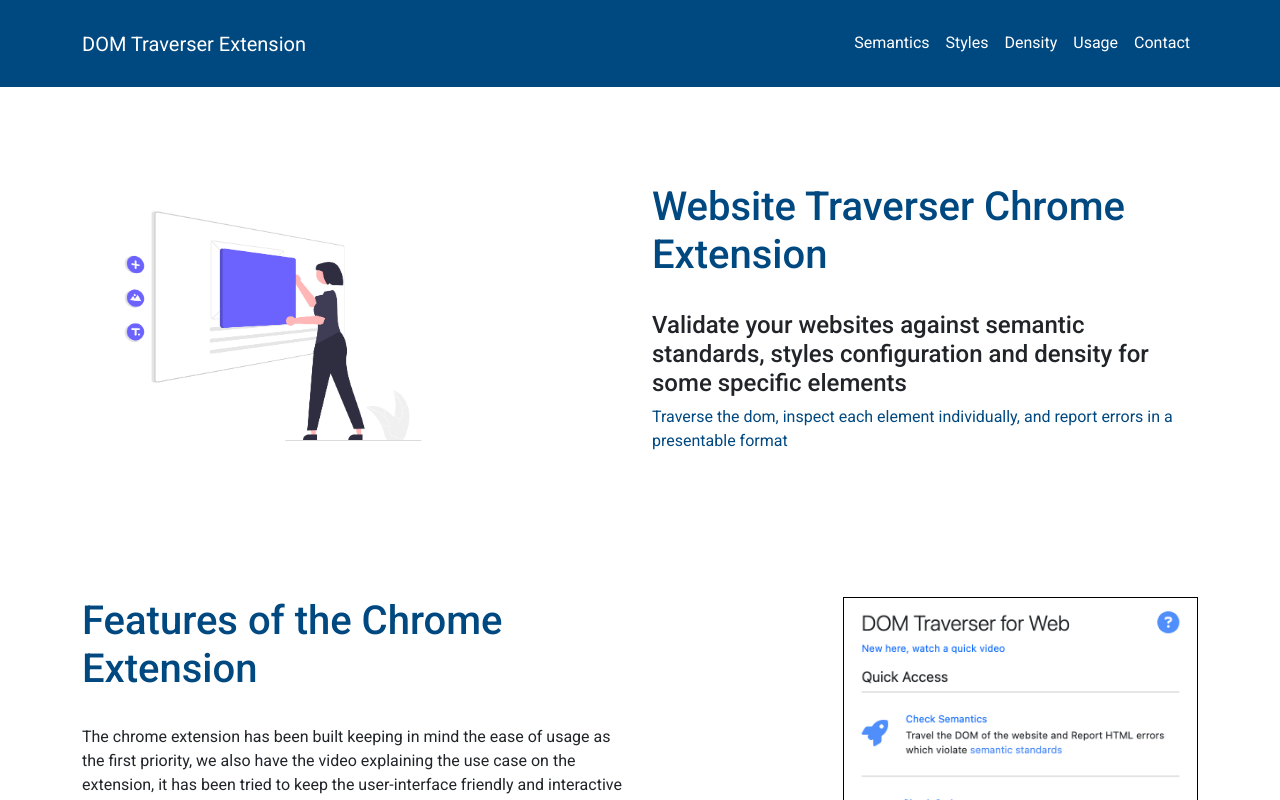
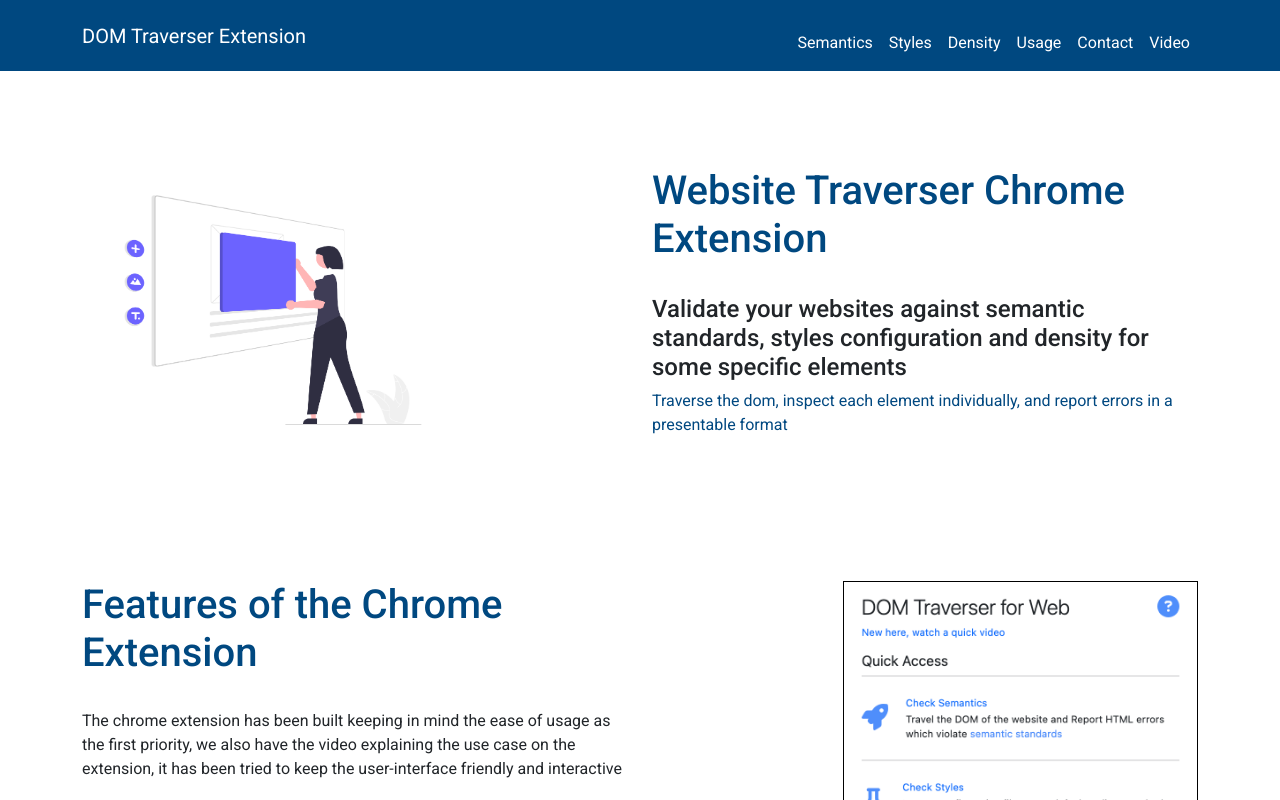
Before and after one commit to yash-dn/extension-website, a React (Create React App) app: page / in a window 1280 px wide. Shown: the top 800 px of the page. Built offline with nearby package versions, Linux system fonts and the light colour scheme.

Commit message:
add the video link to the navbar

```diff
--- a/src/components/header/header.tsx
+++ b/src/components/header/header.tsx
@@ -17,10 +17,10 @@ export const Header = () => {
         <Navbar.Collapse id="responsive-navbar-nav">
           <Nav className="ms-auto">
             <Nav.Link className="navbar-color" href="/semantics">
-              <p>Semantics</p>
+              <p className="nav-para">Semantics</p>
             </Nav.Link>
             <Nav.Link className="navbar-color" href="/styles">
-              <p>Styles</p>
+              <p className="nav-para">Styles</p>
             </Nav.Link>
             <Nav.Link className="navbar-color" href="/density">
               <p className="nav-para">Density</p>
@@ -29,7 +29,15 @@ export const Header = () => {
               <p className="nav-para">Usage</p>
             </Nav.Link>
             <Nav.Link className="navbar-color" href="/contact">
-              <p>Contact</p>
+              <p className="nav-para">Contact</p>
+            </Nav.Link>
+            <Nav.Link
+              className="navbar-color"
+              href="https://drive.google.com/file/d/1Qnc9sTqCCzbjlUCUXiBKQM47M-NbmeLG/view?usp=sharing"
+              target="_blank"
+              rel="noreferrer"
+            >
+              <p className="nav-para">Video</p>
             </Nav.Link>
           </Nav>
         </Navbar.Collapse>
```
